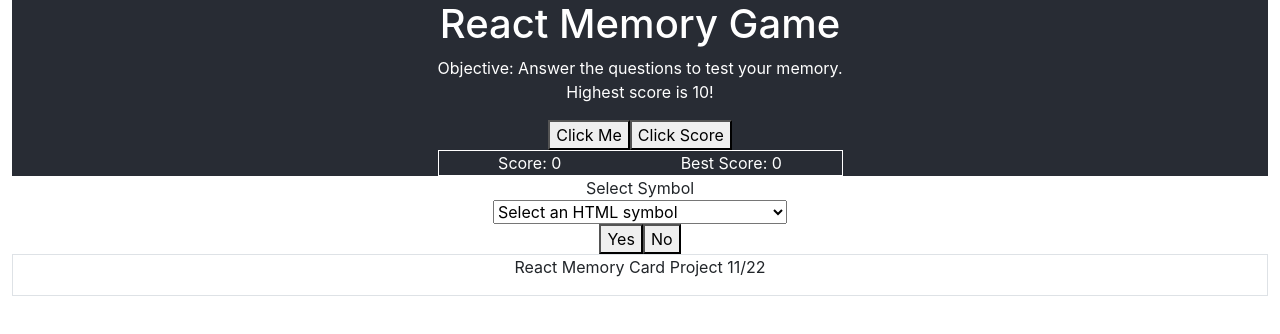
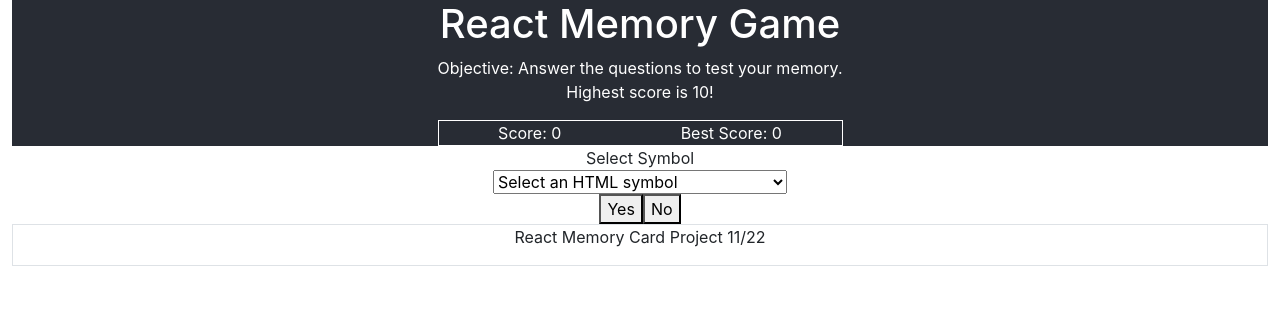
Before and after one commit to reidbraswell1/react-memory-card-project, a React (Create React App) app: page / in a window 1280 px wide. Shown: the top 334 px of the page. Built offline with nearby package versions, Linux system fonts and the light colour scheme.

Commit message:
Removing test code

```diff
--- a/src/components/Header.jsx
+++ b/src/components/Header.jsx
@@ -16,12 +16,6 @@
             <p className="">Objective: Answer the questions to test your memory.
                 <br></br>Highest score is 10!
             </p>
-            <h2 id="symbol" style={{ fontSize: "7rem" }}></h2>
-            <button onClick={(event) => {
-                let htmlSymbol = Math.floor(Math.random() * (8959 - 8704) + 8704);
-                document.getElementById("symbol").innerHTML = `&#${htmlSymbol}; (${htmlSymbol})`
-            }}>Click Me</button>
-            <button onClick={() => { this.setState({ score: this.state.score+=32 }); this.setState({bestScore: this.state.bestScore+=5}) }}>Click Score</button>
             <ScoreCard score={this.state.score} bestScore={this.state.bestScore}></ScoreCard>
         </div>)
     }
```
